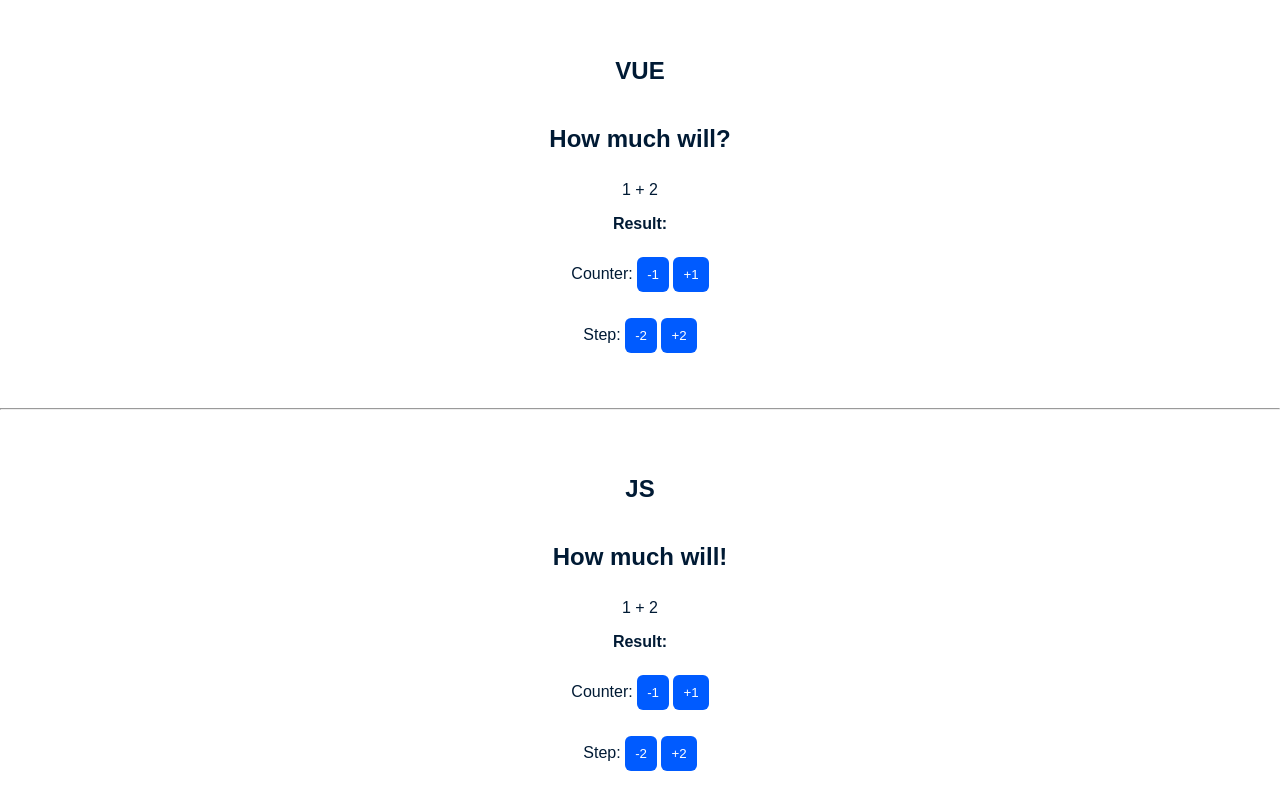
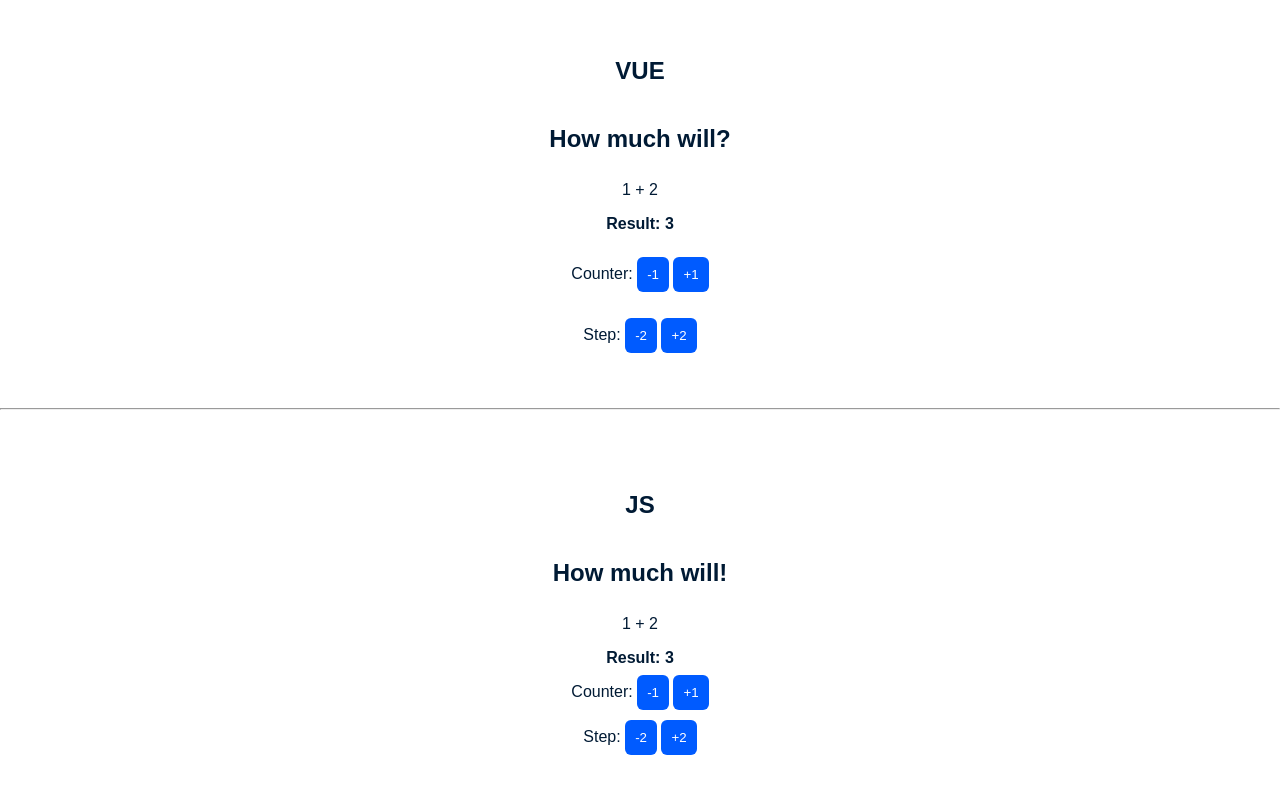
Before and after one commit to ozon-edu-vue-2021/homework-1-py-cs, a plain HTML site: page index.html in a window 1280 px wide. Drawn offline with nearby package versions, Linux system fonts and the light colour scheme.

Commit message:
feat: reactivity task

```diff
--- a/index.html
+++ b/index.html
@@ -23,8 +23,8 @@
         </div>
         <div class="math">
             Step:
-            <button class="button minus">-2</button>
-            <button class="button plus">+2</button>
+            <button class="button minus" v-on:click="decrementStepHandler">-2</button>
+            <button class="button plus"v-on:click="incrementStepHandler">+2</button>
         </div>
     </section>
     <hr>
@@ -33,12 +33,12 @@
         <h2>How much will!</h2>
         <p><span class="counter"></span> + <span class="step"></span></p>
         <p><strong>Result: <span class="sum"></span></strong></p>
-        <div class="math">
+        <div class="counter-controls">
             Counter:
             <button class="button minus">-1</button>
             <button class="button plus">+1</button>
         </div>
-        <div class="math">
+        <div class="step-controls">
             Step:
             <button class="button minus">-2</button>
             <button class="button plus">+2</button>
@@ -52,55 +52,103 @@
                 step: 2
             },
             methods: {
-                incrementCounterHandler() {},
-                decrementCounterHandler() {}
-                //...
+                incrementCounterHandler: function() {
+                    this.counter++
+                },
+                decrementCounterHandler: function() {
+                    this.counter--
+                },
+                incrementStepHandler: function() {
+                    this.step++
+                },
+                decrementStepHandler: function() {
+                    this.step--
+                }
             },
             computed: {
-                sum() {}
+                sum: function() {
+                    return this.counter + this.step
+                }
             }
         })
     </script>
     <script>
         const counterEl = document.querySelector('.js-app .counter');
-        const buttonElMinus = document.querySelector('.js-app .minus');
-        const buttonElPlus = document.querySelector('.js-app .plus');
+        const stepEl = document.querySelector('.js-app .step');
         const sumEl = document.querySelector('.js-app .sum');
-        const stepEl = document.querySelector('.js-app .step');
+
+        const buttonElCounterMinus = document.querySelector('.js-app .counter-controls .minus');
+        const buttonElCounterPlus = document.querySelector('.js-app .counter-controls .plus');
+
+        const buttonElStepMinus = document.querySelector('.js-app .step-controls .minus');
+        const buttonElStepPlus = document.querySelector('.js-app .step-controls .plus');
 
         const data = {
             counter: 1,
             step: 2
         };
 
-        const incrementCounterHandler = function () {};
-        const decrementCounterHandler = function () {};
-        //...
+        let target;
+
+        class Observer {
+            constructor() {
+                this.subscribers = [];
+            }
+            notify() {
+                this.subscribers.forEach(fn => fn());
+            }
+            subscribe() {
+                if (target && !this.subscribers.includes()) {
+                    this.subscribers.push(target)
+                }
+            }
+        }
+
         const getSum = function () {};
 
-        const queue = [getSum];
-
         Object.keys(data).forEach(key => {
-            let value = data[key]; // data.counter, data.counter1, data.counter2
+            let value = data[key]
+            const deps = new Observer();
             Object.defineProperty(data, key, {
                 get: function () {
-                    console.log('get');
-                    // queue.push();
+                    deps.subscribe();
                     return value;
                 },
                 set: function (newValue) {
-                    console.log('set');
                     value = newValue;
-                    queue.forEach(fn => fn());
+                    deps.notify();
                 }
             });
         });
 
-        counterEl.textContent = data.counter;
-        stepEl.textContent = data.step;
-        getSum();
-        buttonElMinus.addEventListener('click', decrementCounterHandler);
-        buttonElPlus.addEventListener('click', incrementCounterHandler);
+        const watch = (fn) => {
+            target = fn;
+            target();
+            target = null;
+        }
+
+        watch(() => { counterEl.textContent = data.counter })
+        watch(() => { stepEl.textContent = data.step })
+        watch(() => { sumEl.textContent = data.counter + data.step })
+
+        const incrementCounterHandler = function () {
+            data.counter += 1;
+        };
+        const decrementCounterHandler = function () {
+            data.counter -= 1;
+        };
+        const incrementStepHandler = function () {
+            data.step += 2;
+        };
+        const decrementStepHandler = function () {
+            data.step -= 2;
+        };
+
+        buttonElCounterMinus.addEventListener('click', decrementCounterHandler);
+        buttonElCounterPlus.addEventListener('click', incrementCounterHandler);
+        buttonElStepMinus.addEventListener('click', decrementStepHandler);
+        buttonElStepPlus.addEventListener('click', incrementStepHandler);
+
     </script>
 </body>
 
```
